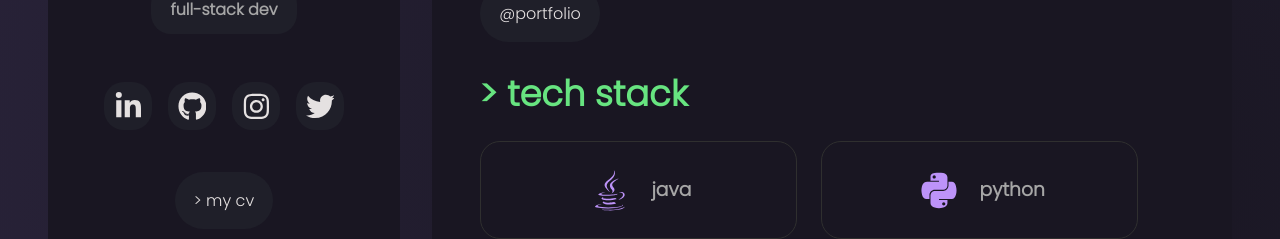
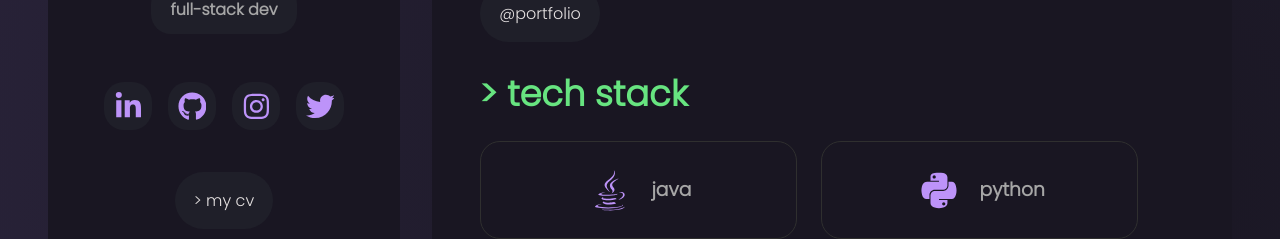
Before and after one commit to xyz2094/xyz2094.github.io, a React (Vite) app: page / in a window 1280 px wide. Shown: the part 477-716 px from the top of the page. Built offline with nearby package versions, Linux system fonts and the light colour scheme.

Commit message:
Update socialnetworkcontainer.sass

```diff
--- a/src/styles/components/socialnetworkcontainer.sass
+++ b/src/styles/components/socialnetworkcontainer.sass
@@ -16,19 +16,17 @@
     @include mixins.center
 
   #linkedin
-    color: #e5e1e1
+    color: #BD93F9
 
   #github
-    color: #e5e1e1
+    color: #BD93F9
 
   #instagram
-    color: #e5e1e1
+    color: #BD93F9
 
   #twitter
-    color: #e5e1e1
+    color: #BD93F9
 
   :hover
-    background: #6441a5
-    color: variables.$text-color
     > svg
       color: variables.$text-color
```
